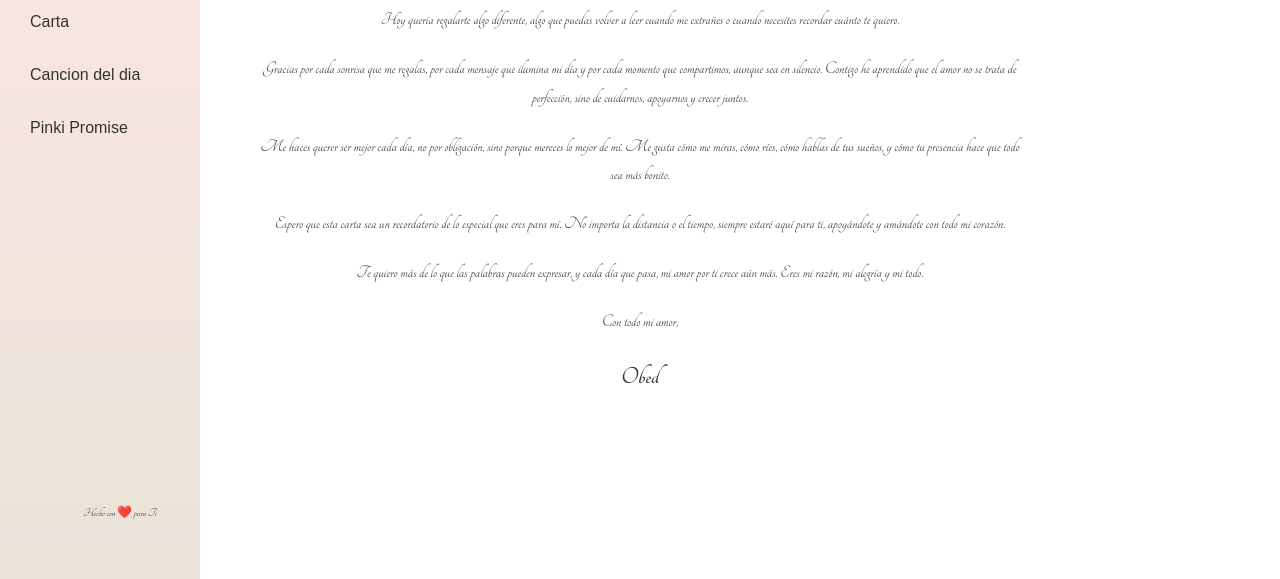
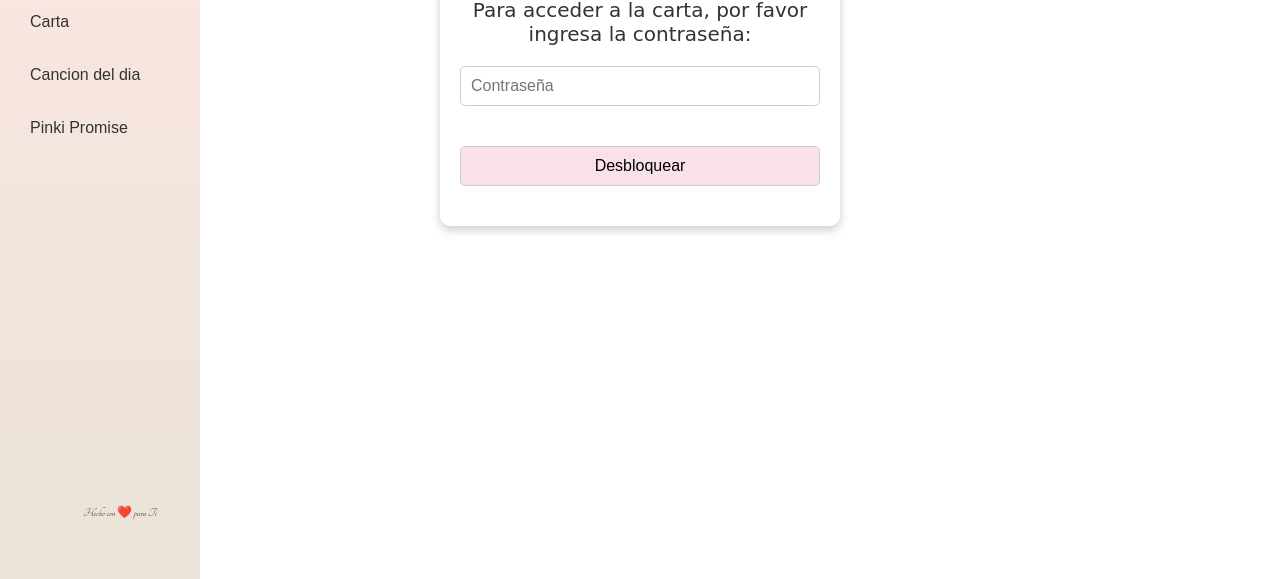
Before and after one commit to rotfflores/NuestraHistoria, a plain HTML site: page carta.html in a window 1280 px wide. Shown: the part 221-800 px from the top of the page. Drawn offline with Linux system fonts and the light colour scheme; a web font is replaced by a local one.

Commit message:
carta y js fixed

```diff
--- a/carta.html
+++ b/carta.html
@@ -31,6 +31,15 @@
         <div class="footer">Hecho con ❤️ para Ti</div>
     </nav>
 
+    <section class="carta">
+        <div class="carta-password" id="carta-password">
+            <h3>Un mensaje especial</h3>
+            <p>Para acceder a la carta, por favor ingresa la contraseña:</p>
+            <input type="password" id="password-input" placeholder="Contraseña">
+            <button onclick="checkPassword()" id="submit-password">Desbloquear</button>
+            <p id="password-error" class="error-message">Contraseña incorrecta. Intenta de nuevo</p>
+        </div>
+
         <div class="content-carta">
             <h2>Querido Arenita,</h2>
             <p>Hoy quería regalarte algo diferente, algo que puedas volver a leer cuando me extrañes o cuando necesites recordar cuánto te quiero.</p>
@@ -42,6 +51,9 @@
             <p><span>Obed</span></p>
         </div>
 
+    </section>
+
+
     <div class="overlay"></div>
 
     <script src="script.js"></script>
--- a/script.js
+++ b/script.js
@@ -1,3 +1,5 @@
+document.addEventListener("DOMContentLoaded", function() {
+    // Hamburguesa
     const hamburger = document.querySelector('.hamburger');
     const sidebar = document.querySelector('.sidebar');
     const overlay = document.querySelector('.overlay');
@@ -8,15 +10,13 @@ const hamburger = document.querySelector('.hamburger');
         overlay.classList.toggle('active');
     });
 
-    // Cerrar la barra al hacer clic en el overlay
     overlay.addEventListener('click', () => {
         hamburger.classList.remove('active');
         sidebar.classList.remove('active');
         overlay.classList.remove('active');
     });
 
-
-    // Script para el carrusel
+    // Carrusel
     const carouselContainer = document.querySelector('.carousel-container');
     const slides = document.querySelectorAll('.carousel-slide');
     const prevButton = document.querySelector('.prev');
@@ -32,14 +32,14 @@ const hamburger = document.querySelector('.hamburger');
         autoSlideInterval = setInterval(() => {
             currentIndex = (currentIndex + 1) % slides.length;
             updateCarousel();
-      }, 5000); // Cambia cada 5 segundos
+        }, 5000);
     }
 
     function stopAutoSlide() {
         clearInterval(autoSlideInterval);
     }
 
-    // Controles manuales
+    if (nextButton && prevButton) { // Evitar error si no hay carrusel en la página
         nextButton.addEventListener('click', () => {
             stopAutoSlide();
             currentIndex = (currentIndex + 1) % slides.length;
@@ -54,17 +54,53 @@ const hamburger = document.querySelector('.hamburger');
             startAutoSlide();
         });
 
-    // Iniciar el deslizamiento automático al cargar la página
         startAutoSlide();
-
-    // Pausar el deslizamiento automático al pasar el ratón por encima
         carouselContainer.addEventListener('mouseenter', stopAutoSlide);
         carouselContainer.addEventListener('mouseleave', startAutoSlide);
+    }
 
-    // Script para el contador de días
+    // Contador de días
     const startDate = new Date('2025-06-21');
     const today = new Date();
     const diferenceInTime = today - startDate;
     const dias = Math.floor(diferenceInTime / (1000 * 3600 * 24));
     const diasTotalesElement = document.getElementById('dias-totales');
+    if (diasTotalesElement) {
         diasTotalesElement.textContent = dias;
+    }
+
+    // Contraseña para mostrar carta
+    const cartaPassword = document.getElementById("carta-password");
+    const contentCarta = document.querySelector(".content-carta");
+    const passwordInput = document.getElementById("password-input");
+    const errorMessage = document.getElementById("password-error");
+    const correctPassword = "o";
+
+    if (cartaPassword && contentCarta && passwordInput && errorMessage) {
+        if (localStorage.getItem("cartaUnlocked") === "true") {
+            cartaPassword.style.display = "none";
+            contentCarta.classList.add("active");
+        }
+
+        function checkPassword() {
+            const password = passwordInput.value;
+            if (password === correctPassword) {
+                cartaPassword.style.display = "none";
+                contentCarta.classList.add("active");
+                localStorage.setItem("cartaUnlocked", "true");
+                errorMessage.style.display = "none";
+            } else {
+                errorMessage.style.display = "block";
+                passwordInput.value = "";
+            }
+        }
+
+        document.getElementById("submit-password").addEventListener("click", checkPassword);
+
+        passwordInput.addEventListener("keypress", (e) => {
+            if (e.key === "Enter") {
+                checkPassword();
+            }
+        });
+    }
+});
--- a/styles.css
+++ b/styles.css
@@ -291,6 +291,69 @@ header h3 {
   font-size: 35px;
   color: #333;
   padding: 20px;
+  display: none;
+}
+
+.content-carta.active {
+  display: block;
+}
+
+.carta-password {
+  max-width: 400px;
+  margin: 40px auto;
+  background: #FFFFFF;
+  padding: 20px;
+  border-radius: 10px;
+  box-shadow: 0 4px 10px rgba(0, 0, 0, 0.2);
+  text-align: center;
+}
+
+.carta-password h3 {
+  font-family: 'Tangerine', cursive;
+  font-size: 24px;
+  margin-bottom: 20px;
+}
+
+.carta-password p {
+  font-family: 'Delicious Handrawn', cursive;
+  color: #333;
+  font-size: 20px;
+  margin-bottom: 20px;
+}
+
+.carta-password input[type="password"] {
+  width: 100%;
+  padding: 10px;
+  border: 1px solid #ccc;
+  border-radius: 5px;
+  font-size: 16px;
+  margin-bottom: 20px;
+}
+
+.carta-password button {
+  width: 100%;
+  padding: 10px;
+  margin-bottom: 10px;
+  border: 1px solid #ccc;
+  border-radius: 5px;
+  font-size: 16px;
+  margin: 20px 0;
+  font-family: 'truculenta', sans-serif;
+  background-color: #F8E1E9;
+}
+
+.carta-password button:hover {
+  background-color: #333;
+  color: #fff;
+  border-color: #333;
+  cursor: pointer;
+}
+
+.carta-password .error-message {
+  color: #D32F2F;
+  font-size: 14px;
+  margin-top: 10px;
+  display: none;
 }
 
 .content-carta p {
```
Lines whose indentation alone changed are shown as unchanged.
